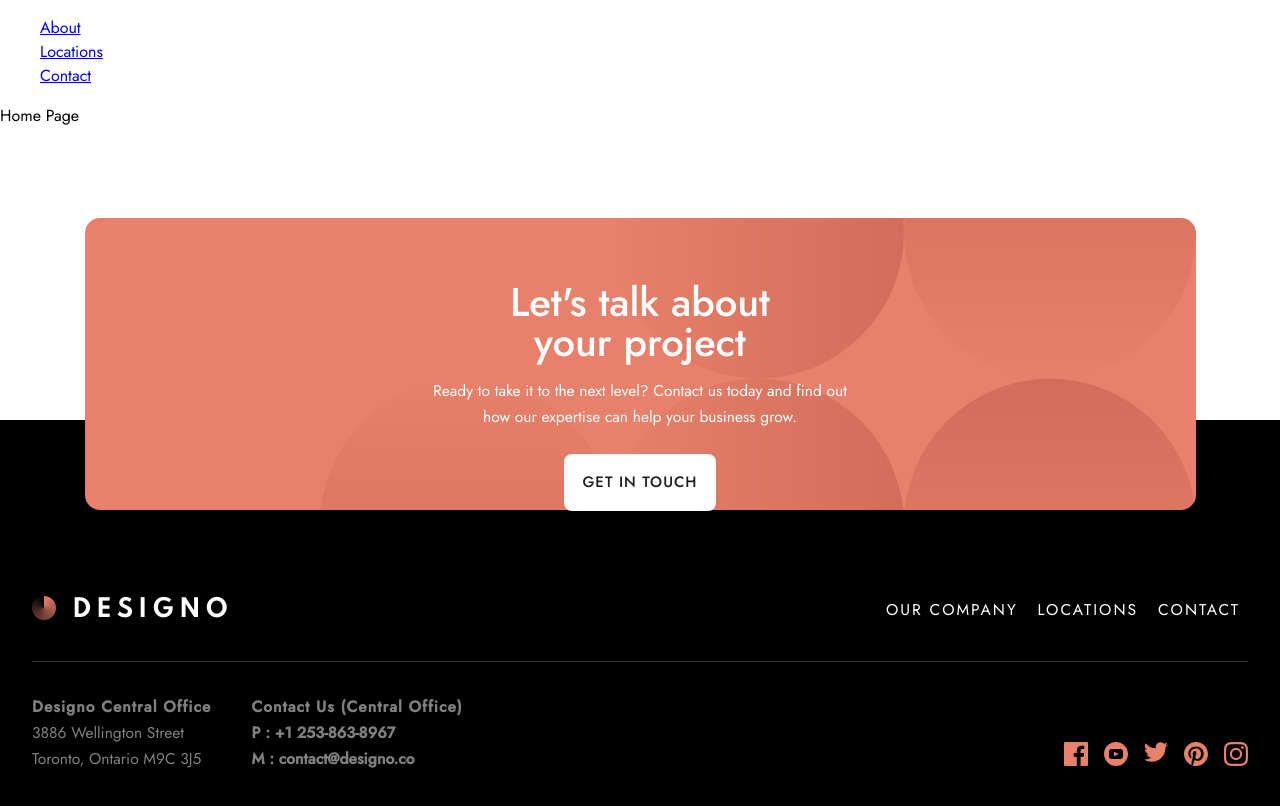
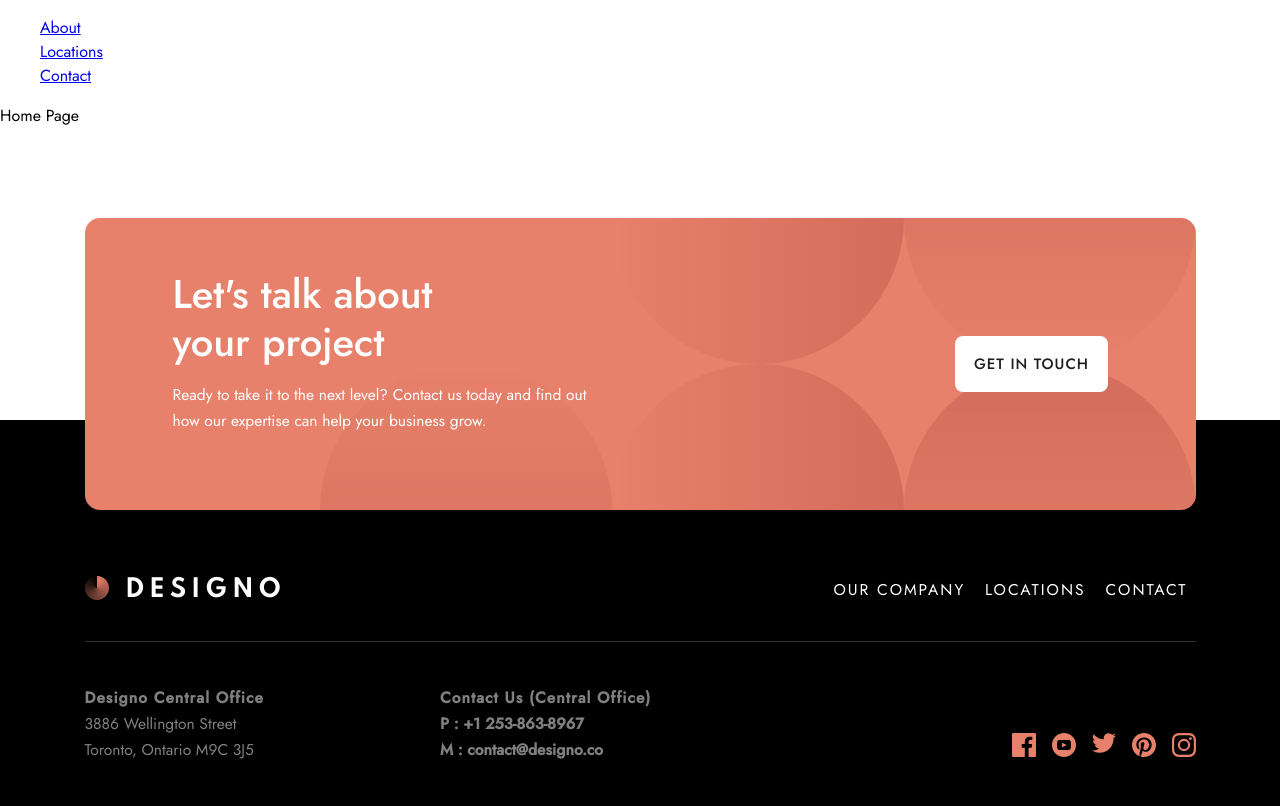
Before and after one commit to MorganBare/Designo-Multi-Page-Website, a React (Create React App) app: page / in a window 1280 px wide. Shown: the top 806 px of the page. Built offline with nearby package versions, Linux system fonts and the light colour scheme.

Commit message:
Styled both footers for desktop

```diff
--- a/src/components/footers/Footer.styled.js
+++ b/src/components/footers/Footer.styled.js
@@ -73,6 +73,16 @@ export const GetInTouchContainer = styled.div`
     @media only screen and (min-width: 1024px) {
         height: 292px;
         background-position-x: 100%;
+        background-position-y: 50%;
+        flex-direction: row;
+        text-align: left;
+        padding: 5.5rem;
+
+        h2 {
+           margin: 0;
+           line-height: ${({theme}) => theme.lineHeight.large};
+        }
+
     }
 
 `;
@@ -90,6 +100,10 @@ export const ContactInfoContainer = styled.div`
         padding-top: 120px;
     }
 
+    @media only screen and (min-width: 1024px) {
+        padding-top: 100px;
+    }
+
 `;
 
 export const InnerContactContainer = styled.div`
@@ -104,6 +118,11 @@ export const InnerContactContainer = styled.div`
     @media only screen and (min-width: 767px) {
         padding-bottom: 3rem;
         gap: 2rem;
+    }
+
+    @media only screen and (min-width: 1024px) {
+        width: 1111px;
+        margin: auto;
     }
 `;
 
@@ -192,6 +211,10 @@ export const AddressOuterContainer = styled.div`
         flex-direction: row;
         gap: 2.5rem;
     }
+
+    @media only screen and (min-width: 1024px) {
+        gap: 11rem;
+    }
 `;
 
 export const SingleContactContainer = styled.div`
@@ -239,6 +262,8 @@ export const FlexDiv = styled.div`
         margin-bottom: 2rem;
     }
 `;
+
+
 
 export const StyledFacebookIcon = styled(facebook)`
 
```
